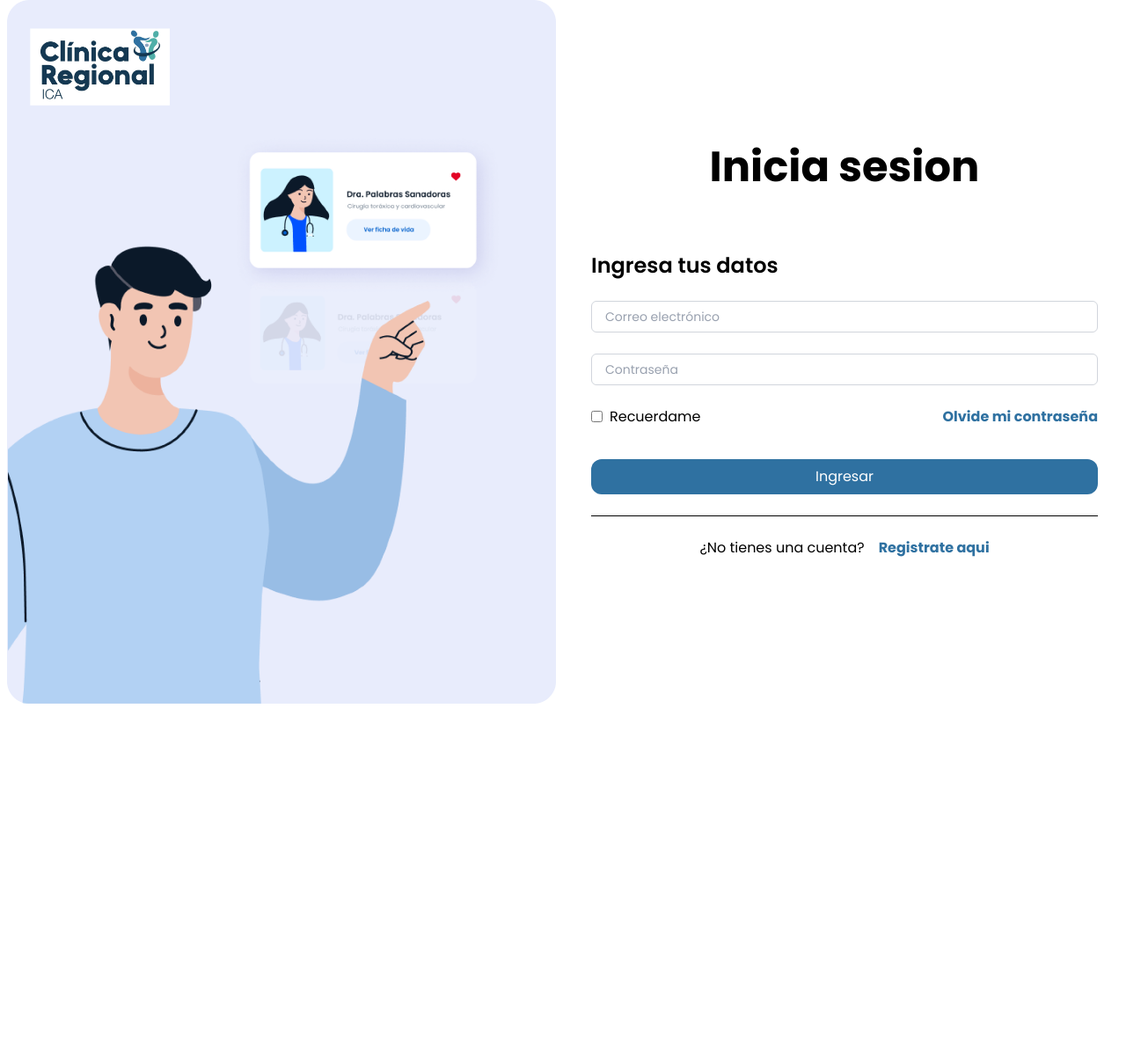
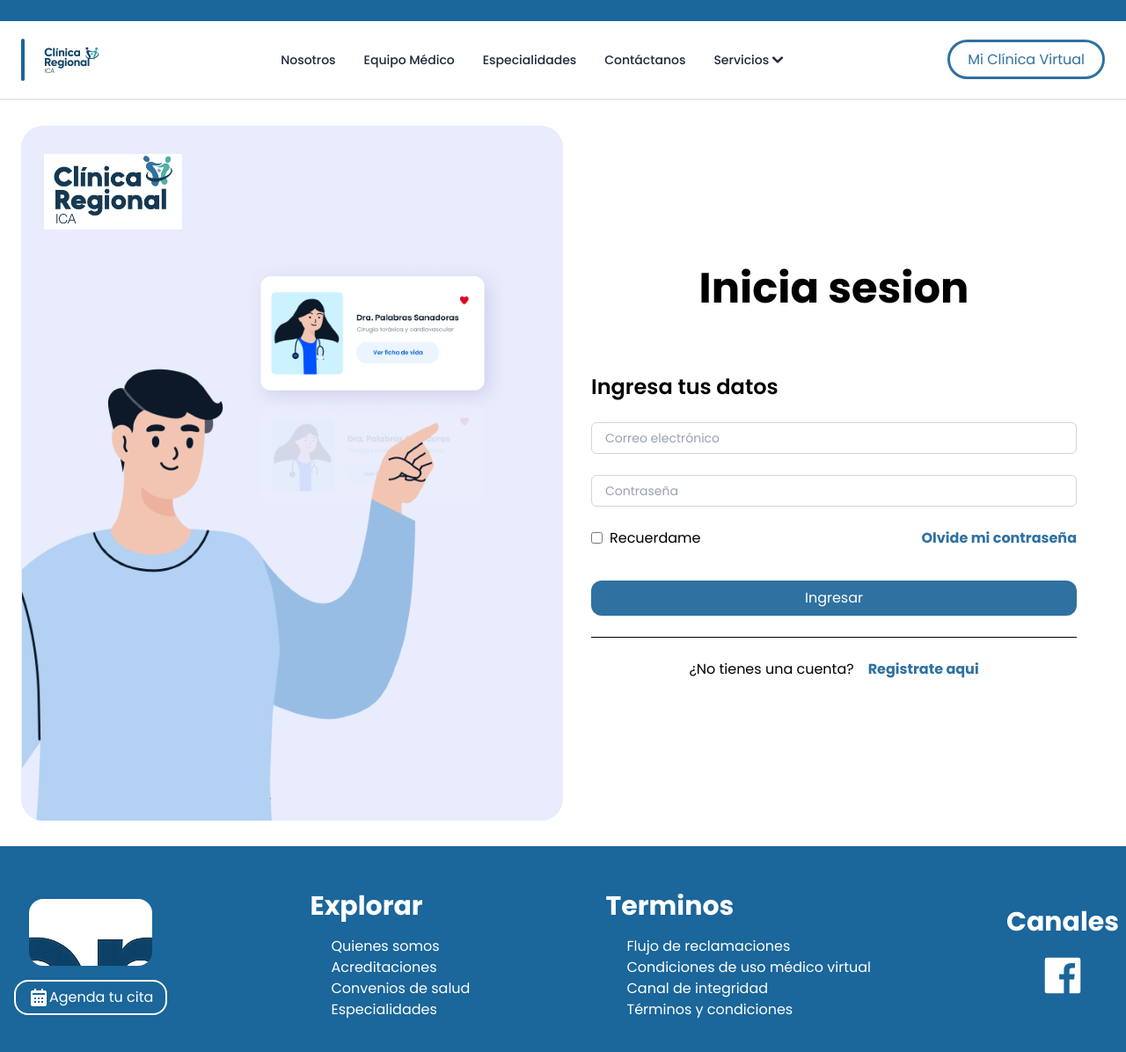
Before and after one commit to Alyri03/Frontend-Herramientas, a React (Vite) app: page /login in a window 1280 px wide. Shown: the top 1196 px of the page at 88% size. Before the commit the page ends 800 px from the top, so only its background shows below. Built offline with nearby package versions, Linux system fonts and the light colour scheme.

Commit message:
Cambios en el padding de la pagina de login

```diff
--- a/src/App.jsx
+++ b/src/App.jsx
@@ -18,9 +18,9 @@ const Layout = () => {
 
   return (
     <>
-      {!noHeaderNoFooter && <Header />}
+      <Header/>
       <AppRoutes />
-      {!noHeaderNoFooter && <Footer />}
+      <Footer/>
     </>
   );
 };
--- a/src/components/Header.jsx
+++ b/src/components/Header.jsx
@@ -75,7 +75,7 @@ const Header = () => {
           {/* Botón Desktop */}
           <div className="hidden lg:block">
             <a
-              href="#"
+              href="/login"
               className="border-[3px] border-[#2F71A1] text-[#2F71A1] px-5 py-2 rounded-full hover:bg-[#2F71A1] hover:text-white transition-all duration-300 transform hover:-translate-y-1 hover:scale-105"
             >
               Mi Clínica Virtual
@@ -128,7 +128,7 @@ const Header = () => {
             {/* Botón Mobile */}
             <div>
               <a
-                href="#"
+                href="/login"
                 className="w-full block border-[3px] border-[#2F71A1] text-[#2F71A1] text-center py-2.5 rounded-full font-semibold hover:bg-[#2F71A1] hover:text-white transition"
               >
                 Mi Clínica Virtual
--- a/src/pages/Login/Login.jsx
+++ b/src/pages/Login/Login.jsx
@@ -3,7 +3,7 @@ import login from '../../assets/images/login.png'
 
 export const Login = () => {
     return (
-        <article className="flex flex-col md:flex-row items-center justify-center h-full w-full ">
+        <article className="flex flex-col md:flex-row items-center justify-center h-full w-full p-6">
 
             <div className="hidden md:block w-1/2">
                 <img src={login} className='object-contain w-full h-dvh' />
```
